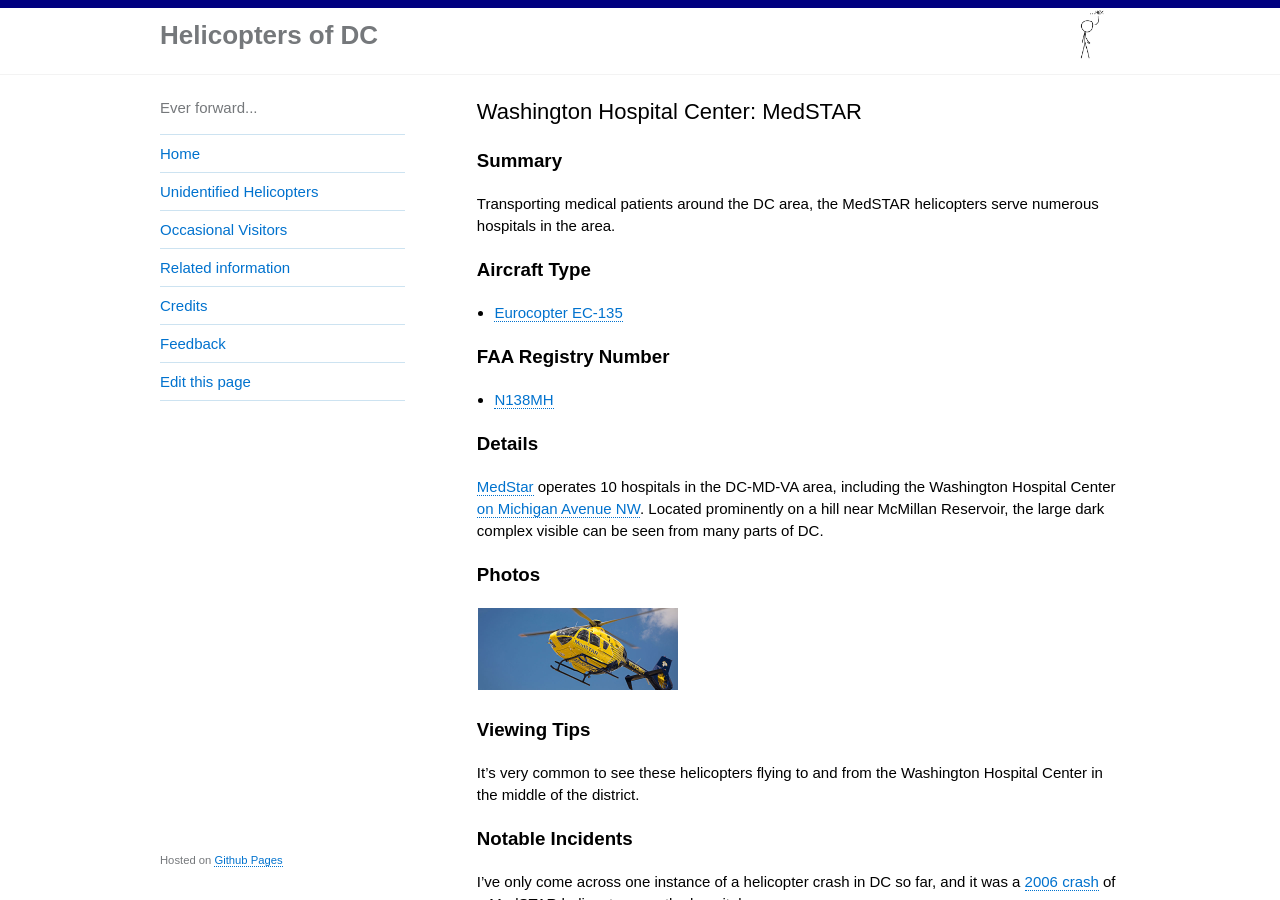
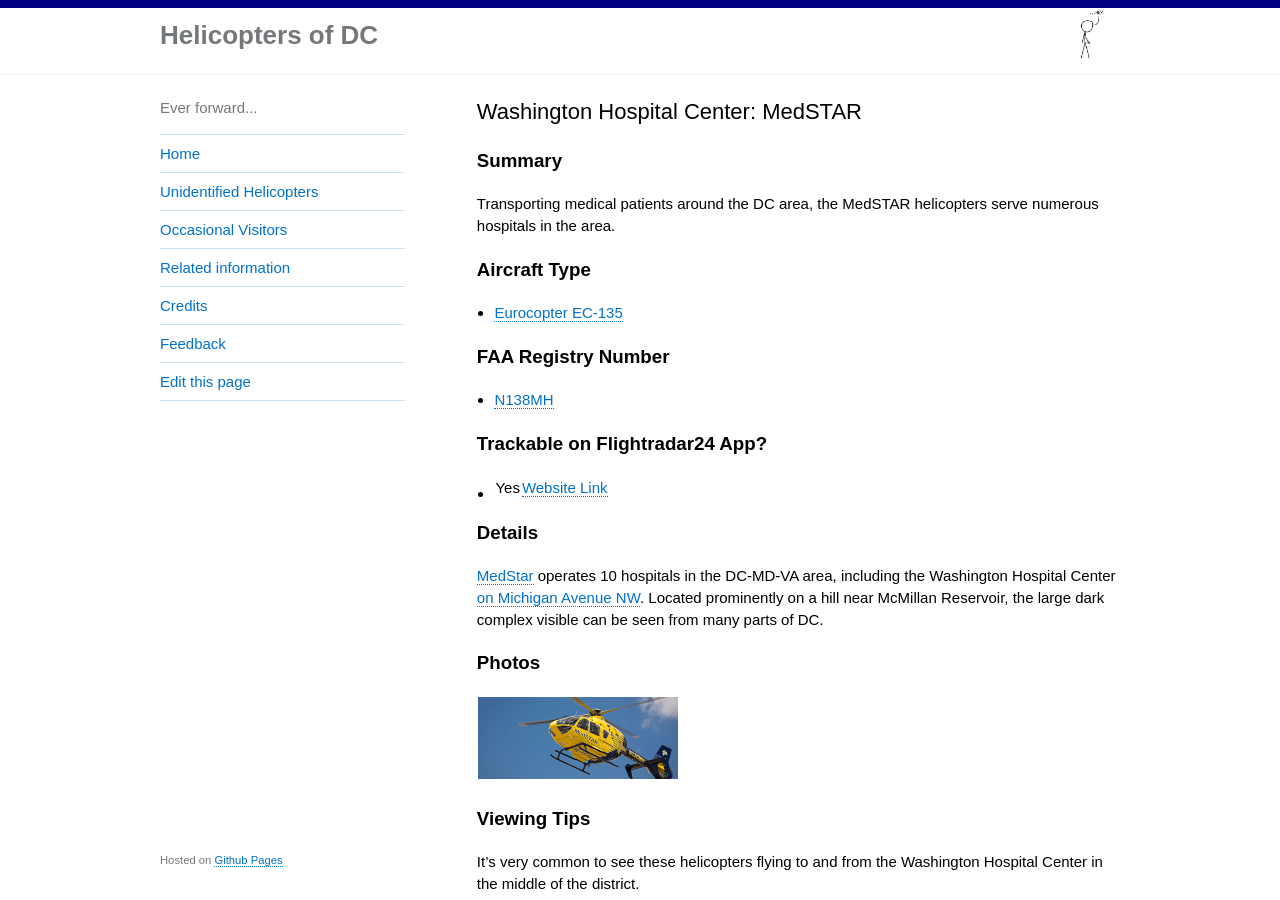
Before and after one commit to gbinal/dc-helicopters, a Jekyll site: the page built from _helicopters/8-medstar.md, in a window 1280 px wide and 900 px high. Built offline with Jekyll 4.4.1, drawn with Linux system fonts in a browser that asks for light colours.

Commit message:
adding FT link

```diff
--- a/_helicopters/8-medstar.md
+++ b/_helicopters/8-medstar.md
@@ -12,6 +12,9 @@
 
 ### FAA Registry Number
 * [N138MH](https://registry.faa.gov/aircraftinquiry/NNum_Results.aspx?NNumbertxt=N138MH)
+
+### Trackable on Flightradar24 App?
+* Yes | [Website Link](https://www.flightradar24.com/data/aircraft/n138mh)
 
 ### Details
 
```
